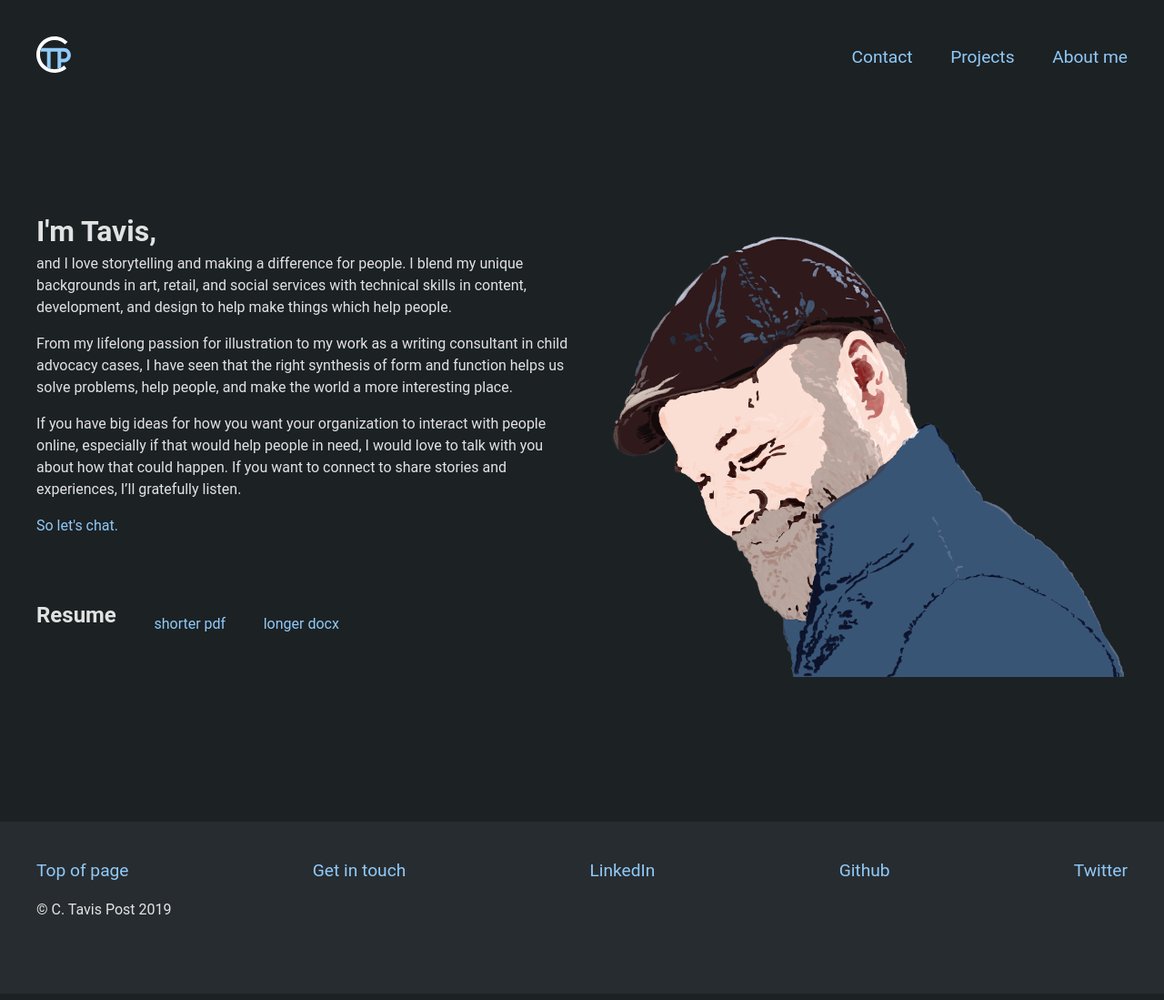
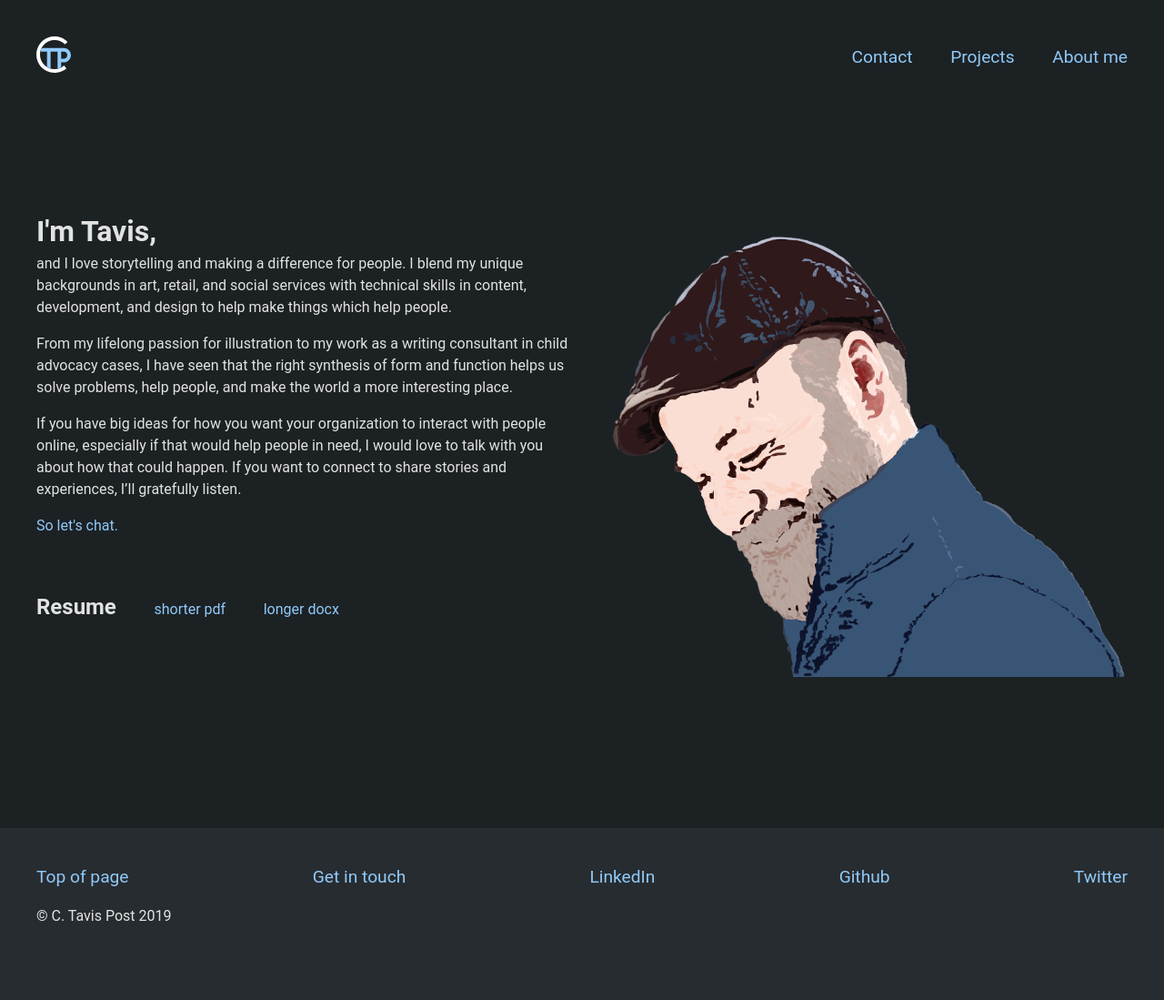
Before and after one commit to ctavispost/personalPortfolio, a Jekyll site: the page built from about.md, in a window 1280 px wide. Shown: the whole page at 91% size. Built offline with Jekyll 4.4.1, drawn with Linux system fonts in a browser that asks for light colours; some web fonts are replaced; our own code applies the rules of GitHub Pages for plain Markdown files.

Commit message:
Adjust spacing in about.md and relevant classes in main.css so resume info is on same line and small screens get space between text and image

```diff
--- a/about.md
+++ b/about.md
@@ -17,10 +17,10 @@
       <p class="aboutText"><a href="mailto:tavispost@gmail.com">So let's chat.</a></p>
     </section>
 
-    <section class="smallerBreak flexBaseline flexRow flexWrap">
-      <h2>Resume</h2>
+    <section class="smallerBreak flexBaseline flexRow flexWrap margBottMed">
+      <h2 class="smallLeading">Resume</h2>
 
-      <ul class="flexRow flexWrap flexAlignEnd listStyleNone">
+      <ul class="flexRow flexWrap listStyleNone">
         <li class="spaceToLeft">
           <a href="c_tavis_post_ux_resume.pdf">shorter pdf</a>
         </li>
--- a/styles/main.css
+++ b/styles/main.css
@@ -18,6 +18,7 @@
   --oneDpBg: #272C2F; /* background-color at 1dp (w. 5% white overlay) */
   --eightDpBg: #373C3E; /* background-color at 8dp (w. 12% white overlay) */
   --maxText: 66ch; /* max text line width */
+  --smBreak: calc(var(--mainGap) / 3) /* a small break */
 }
 
 *, *:before, *:after {
@@ -447,7 +448,7 @@
 }
 
 .smBreak {
-  margin-top: calc(var(--mainGap) / 3);
+  margin-top: var(--smBreak);
 }
 
 .smallerBreak {
@@ -640,6 +641,10 @@
   padding: 0;
 }
 
+.margBottMed {
+  margin-bottom: var(--smBreak);
+}
+
 /* for resume */
 .flexCol {
   display: flex;
```
